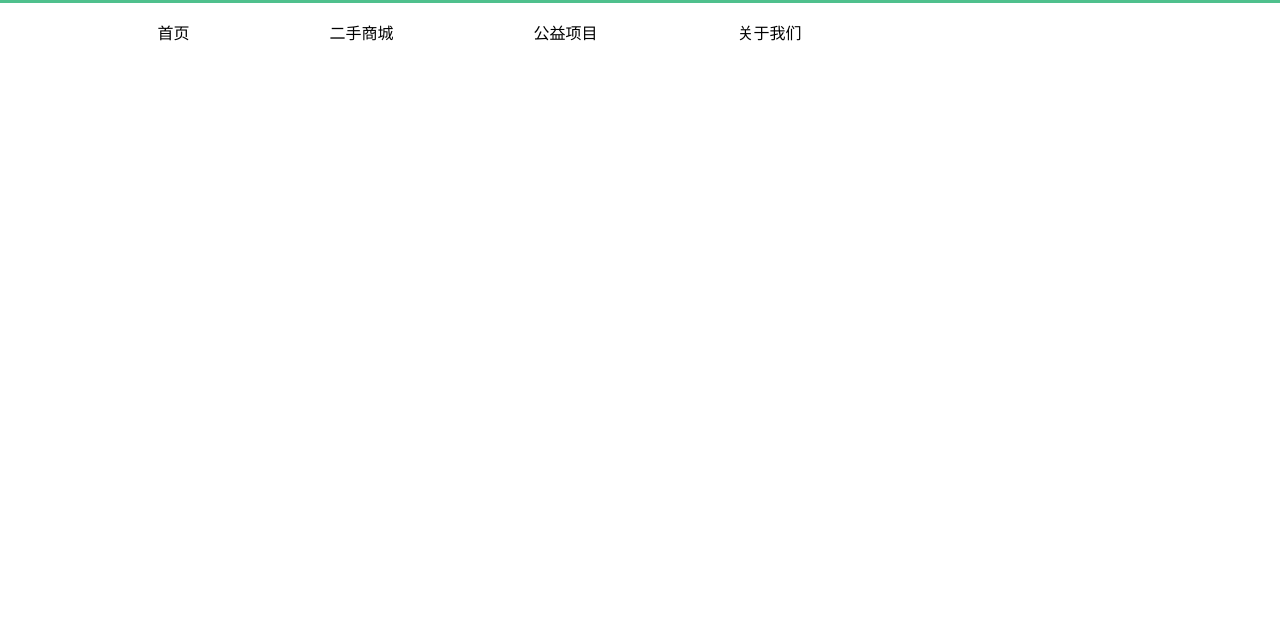
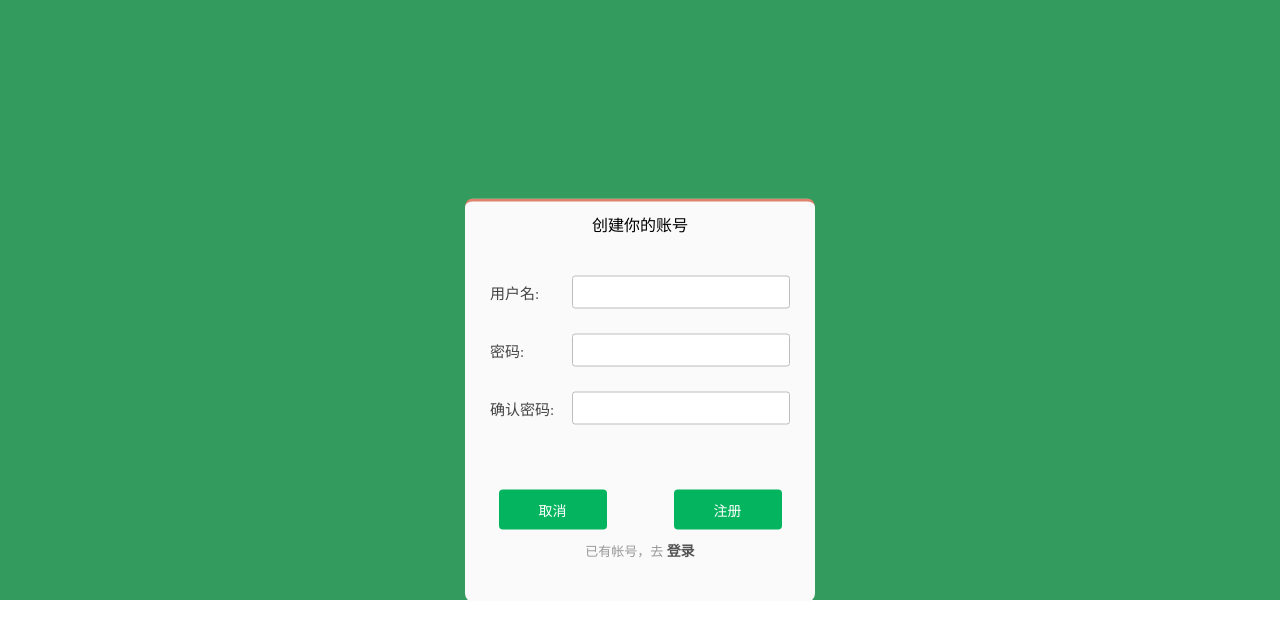
Before and after one commit to Eliane-cc/wuyi_used, a Vue app: page /register in a window 1280 px wide. Shown: the top 638 px of the page. Built offline with nearby package versions, Linux system fonts and the light colour scheme.

Commit message:
feat: 注册、登录页面样式

```diff
--- a/public/index.html
+++ b/public/index.html
@@ -6,7 +6,7 @@
     <meta name="viewport" content="width=device-width,initial-scale=1.0">
     <link rel="icon" href="<%= BASE_URL %>favicon.ico">
     <title><%= htmlWebpackPlugin.options.title %></title>
-    <script src="//at.alicdn.com/t/font_2162459_b5fr4uzrsa.js"></script>
+    <script src="//at.alicdn.com/t/font_2162459_av2vmhknjr5.js"></script>
   </head>
   <style>
     body{
--- a/src/App.vue
+++ b/src/App.vue
@@ -1,7 +1,7 @@
 <template>
   <div>
     <!-- 导航栏   -->
-    <navigation></navigation>
+    <navigation v-if="!$route.meta.showNav"></navigation>
     <!-- 页面内容   -->
     <router-view></router-view>
 <!--    <button @click="btn">按钮</button>-->
--- a/src/components/Index/More.vue
+++ b/src/components/Index/More.vue
@@ -6,7 +6,7 @@
       </div>
       <div class="more_info">你的购物车是空的哦</div>
       <div class="more_con" v-for="(item,index) in list">
-        <div class="more_list">
+        <div class="more_list" @click="nav(item.path)">
           <icon-svg :icon-class="item.icon" class="icon_svg" :style="{color: iconColor}"></icon-svg>
           <div>{{item.listText}}</div>
         </div>
@@ -23,17 +23,28 @@
         iconColor: '#40A072',
         list: [{
           icon: 'icon-caigou',
-          listText: '购物车'
+          listText: '购物车',
+          path: '/login'
         },{
           icon: 'icon-calendar',
-          listText: '收藏'
+          listText: '收藏',
+          path: '/login'
         },{
           icon: 'icon-home-fill',
-          listText: '账户'
+          listText: '个人中心',
+          path: '/register'
         },{
           icon: 'icon-user',
-          listText: '登录'
+          listText: '登录',
+          path: '/login'
         }]
+      }
+    },
+    methods: {
+      nav(path){
+        if (path){
+          this.$router.push(path)
+        }
       }
     }
   }
@@ -48,7 +59,7 @@
     padding: 20px;
     border-radius: 15px;
     background-color: #ffffff;
-    z-index: 100;
+    z-index: 2000;
   }
   .more_list{
     display: flex;
--- /dev/null
+++ b/src/components/Login.vue
@@ -0,0 +1,171 @@
+<template>
+  <div class="login_contain">
+    <div class="img_contain">
+      <img src="@/assets/img/login.png" alt="" class="img1">
+    </div>
+    <div class="form_login">
+      <form>
+        <div class="login_title">邑大二手市场 </div>
+        <div class="div2">
+          <span class="user">
+             <icon-svg icon-class="icon-user1" class="icon_svg" icon-size="24px"></icon-svg>
+            <input type="text" class="input1" v-model="username"/>
+          </span>
+          <span class="user">
+             <icon-svg icon-class="icon-unlock" class="icon_svg" icon-size="24px"></icon-svg>
+            <input type="text" id="password" name="user_password"  class="input2" v-model="password"/>
+          </span>
+        </div>
+
+        <div class="btn">
+          <button type="button" class="btn_common btn_register" @click="register">注册</button>
+          <button type="button" class="btn_common btn_login" @click="login">登录</button>
+        </div>
+      </form>
+    </div>
+    <div class="text">Copyright by 粤ICP备150XXXXX1号</div>
+  </div>
+</template>
+
+<script>
+  export default {
+    name: "Login.vue",
+    data(){
+      return{
+        username: '',
+        password: ''
+      }
+    },
+    methods: {
+      register(){
+        this.$router.push('/register')
+      },
+      login(){
+        if(this.username && this.password){
+
+        }else {
+          this.$message.show("账号或密码不能为空，请重新输入！", 'icon-close-circle-fill', '#F5222D');
+        }
+      }
+    }
+  }
+</script>
+
+<style scoped>
+  .login_contain{
+    background: #ffffff;
+    width: 100%;
+  }
+  .login_title{
+    text-align: center;
+    width: 150px;
+    font-size: 20px;
+    padding: 5px;
+    margin: 5px auto;
+    border-bottom: 2px solid #04B45F;
+    color: #555555;
+    font-weight: 600;
+  }
+  .img_contain{
+    width: 100%;
+    height: 300px;
+    background-color: #04B45F;
+  }
+  .form_login{
+    width: 450px;
+    height: 300px;
+    background: #FAFAFA;
+    position: absolute;
+    top: 50%;
+    left: 50%;
+    transform: translate(-50%, -50%);
+    border-radius: 4px;
+  }
+  span{
+    display: block;
+    height: 40px;
+    width: 350px;
+    margin:20px 50px;
+    border: 2px solid #E6E6E6;
+    border-radius: 3px;
+  }
+  span::after{
+    border: 1px solid #04B45F;
+    box-shadow: 0 0 5px #04B45F;
+  }
+  .icon_svg{
+    color: #888888;
+    padding: 7px 10px;
+    position: absolute;
+    left: 50px;
+    border-right: 1px solid #E6E6E6;
+
+  }
+  .img1{
+    position: absolute;
+    left: 50%;
+    top: 50%;
+    transform: translate(-50%, -76%);
+  }
+  .input1{
+    height: 35px;
+    width: 300px;
+    border: none;
+    margin: 0 0 0 45px;
+  }
+  input:focus{
+    /*去掉默认input边框*/
+    outline:none;
+    border: 1px solid #BDBDBD;
+    box-shadow: 0 0 3px #BDBDBD;
+  }
+  .input2{
+    height: 35px;
+    width: 300px;
+    border: none;
+    margin: 0 0 0 45px;
+  }
+  .btn{
+    margin-top: 40px;
+    border-top: 1px solid #E6E6E6;
+    padding: 10px 0;
+  }
+  .btn_register{
+    margin-left: 55px;
+  }
+  .btn_login{
+    margin-left: 200px;
+  }
+  .btn_login:active {
+    outline: none;
+    border: 1px solid #04B45F;
+    box-shadow: 0 0 2px #04B45F;
+  }
+  .btn_register:active{
+    outline: none;
+    border: 1px solid #04B45F;
+    box-shadow: 0 0 2px #04B45F;
+  }
+  .text{
+    top: 495px;
+    position: absolute;
+    width: 100%;
+    color: #555555;
+    text-align: center;
+    font-size: 14px;
+  }
+  .btn_common{
+    cursor: pointer;
+    background: #04B45F;
+    height: 35px;
+    width: 70px;
+    border-style: none;
+    outline: none;
+    color: #ffffff;
+    border-radius: 5px;
+    font-size: 15px;
+  }
+  .btn_common:hover{
+    background: rgba(4,180,95,0.9);
+  }
+</style>
--- a/src/components/Message/Message.vue
+++ b/src/components/Message/Message.vue
@@ -1,9 +1,11 @@
 <template>
-  <div class="message_row display_animation" v-show="isShow">
-    <div class="message_contain">
-      <div class="message_box">
-        <icon-svg :icon-class="icon" class="icon_svg" :style="{color: iconColor}"/>
-        <div>{{message}}</div>
+  <div class="message">
+    <div class="message_row display_animation" v-show="isShow">
+      <div class="message_contain">
+        <div class="message_box">
+          <icon-svg :icon-class="icon" class="icon_svg" :style="{color: iconColor}"/>
+          <div>{{message}}</div>
+        </div>
       </div>
     </div>
   </div>
@@ -42,20 +44,24 @@
 </script>
 
 <style scoped>
-  .message_row{
+  .message{
+    width: 100%;
+    text-align: center;
     position: absolute;
     top: 0px;
-    left: 550px;
+  }
+  .message_row{
     margin-top: 35px;
     margin-bottom: 12px;
     z-index: 1000;
-    background-color: #ffffff;
+    border-radius: 6px;
   }
   .message_contain{
     display: inline-block;
     padding: 10px 14px;
     border-radius: 5px;
     box-shadow: 3px 2px 10px #cccccc;
+    background-color: #ffffff;
   }
   .message_box{
     display: flex;
--- a/src/components/Pagination.vue
+++ b/src/components/Pagination.vue
@@ -35,7 +35,6 @@
     data(){
       return{
         total: parseInt(50/16),
-
       }
     },
     methods:{
--- /dev/null
+++ b/src/components/Register.vue
@@ -0,0 +1,151 @@
+<template>
+  <div class="contain">
+    <div class="form_register">
+      <form action="#">
+        <div class="title">创建你的账号</div>
+        <div class="input">
+          <div class="input_title">用户名:</div>
+          <input type="text" class="input1" v-model="username">
+        </div>
+        <div class="input">
+          <div  class="input_title">密码:</div>
+          <input type="password" class="input1" v-model="pwd1">
+        </div>
+        <div class="input">
+          <div  class="input_title">确认密码:</div>
+          <input type="password" class="input1" v-model="pwd2">
+        </div>
+        <div class="btn_row">
+          <button @click="cancel">取消</button>
+          <button @click="register">注册</button>
+        </div>
+        <div class="footer">
+          已有帐号，去
+          <div class="nav_login" @click="nav_login">登录</div>
+        </div>
+      </form>
+    </div>
+  </div>
+
+</template>
+
+<script>
+  export default {
+    name: "Register.vue",
+    data(){
+      return{
+        username: '',
+        pwd1: '',
+        pwd2: ''
+      }
+    },
+    methods:{
+      cancel(){
+        this.username = ''
+        this.pwd1 = ''
+        this.pwd2 = ''
+      },
+      register(){
+        if (this.username){
+          if (this.pwd1 && this.pwd2 && this.pwd1 != this.pwd2){
+            this.$message.show("对不起，您输入的两次密码不一致！", 'icon-close-circle-fill', '#F5222D');
+          }
+        }else {
+          this.$message.show("请输入用户名！", 'icon-warning-circle-fill', '#FAAD14');
+        }
+      },
+      nav_login(){
+        this.$router.back('/login')
+      }
+    }
+  }
+</script>
+
+<style scoped>
+  .contain{
+    width: 100%;
+    height: 600px;
+    background:#349B5E;
+  }
+  .title{
+    text-align: center;
+    margin-bottom: 40px;
+    font-size: 16px;
+    padding: 10px;
+    padding-bottom: 0px;
+  }
+  .form_register{
+    width: 350px;
+    height: 400px;
+    background: #FAFAFA;
+    position: absolute;
+    top: 50%;
+    left: 50%;
+    transform: translate(-50%, -50%);
+    border-top: 3px solid rgba(216,100,72,0.8);
+    border-radius: 8px;
+  }
+  .input{
+    width: 300px;
+    margin: 25px auto;
+    display: flex;
+    flex-direction: row;
+    justify-content: space-between;
+    align-content: center;
+    align-items: center;
+  }
+  .input1{
+    width: 200px;
+    border: 1px solid #BDBDBD;
+    border-radius: 3px;
+    padding: 8px;
+  }
+  input:focus{
+    /*去掉默认input边框*/
+    outline:none;
+    box-shadow: 0 0 5px #BDBDBD;
+  }
+  button{
+    display: block;
+    padding: 10px 40px;
+    background: #04B45F;
+    color: white;
+    border: none;
+    outline: none;
+    font-size: 14px;
+    border-radius: 4px;
+    margin-top: 40px;
+    cursor: pointer;
+  }
+  button:active{
+    outline: none;
+    border: 1px solid #04B45F;
+    box-shadow: 0 0 2px #04B45F;
+  }
+  .btn_row{
+    width: 100%;
+    display: flex;
+    flex-direction: row;
+    justify-content: space-around;
+  }
+  .input_title{
+    color: #444444;
+    font-size: 15px;
+  }
+  .footer{
+    font-size: 13px;
+    color: #999999;
+    text-align: center;
+    margin-top: 10px;
+  }
+  .nav_login{
+    color: #555555;
+    font-size: 14px;
+    font-weight: 600;
+    display: inline-block;
+    cursor: pointer;
+  }
+  button:hover{
+    background: rgba(4,180,95,0.9);
+  }
+</style>
--- a/src/router/index.js
+++ b/src/router/index.js
@@ -4,6 +4,8 @@ import Index from '../views/Index';
 import Mall from '../views/Mall';
 import Welfare from '../views/Welfare';
 import About from '../views/About';
+import Login from "../components/Login";
+import Register from "../components/Register";
 
 //1、安装插件
 Vue.use(VueRouter)
@@ -30,6 +32,20 @@ const routes = [
     path: '/about',
     component:  About
   },
+  {
+    path: '/login',
+    component:  Login,
+    meta:{
+      showNav: true
+    }
+  },
+  {
+    path: '/register',
+    component:  Register,
+    meta:{
+      showNav: true
+    }
+  },
 ]
 
 const router = new VueRouter({
```
Also changed, not shown: src/assets/img/login.png (added).
